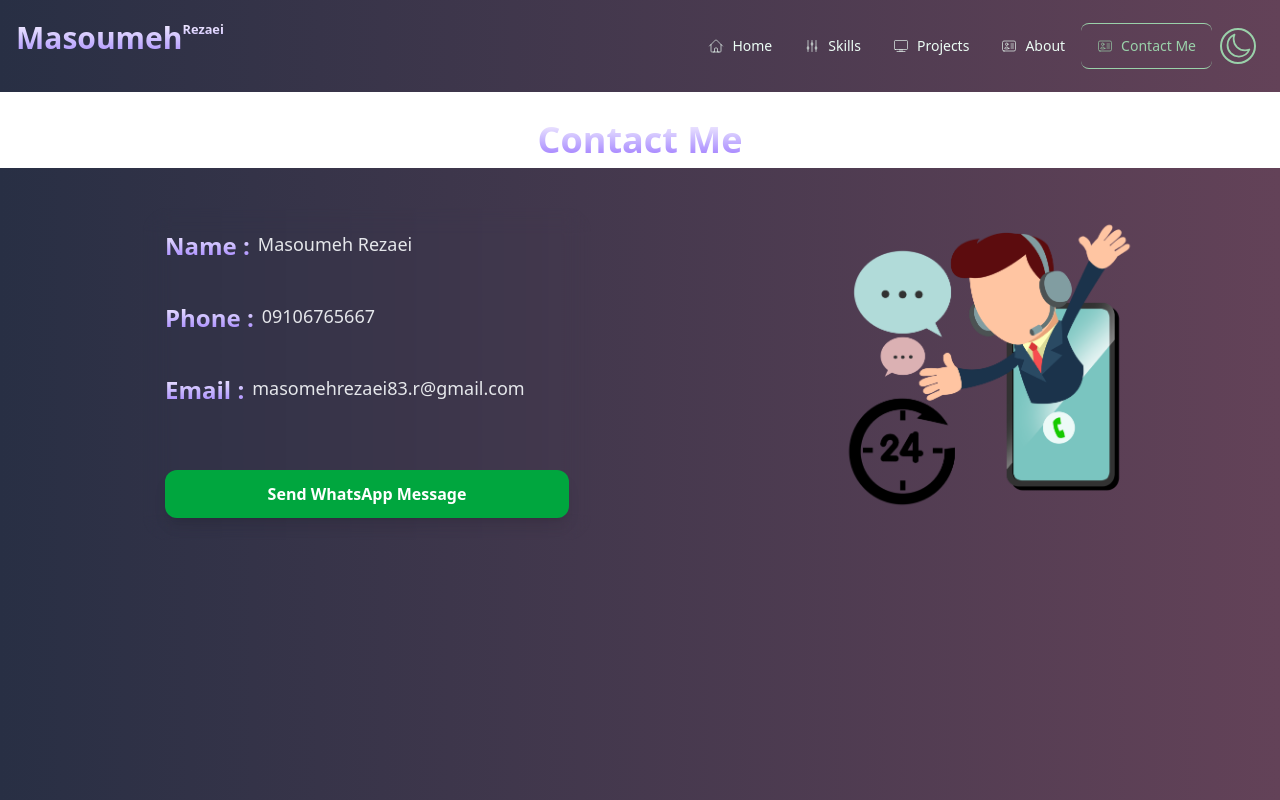
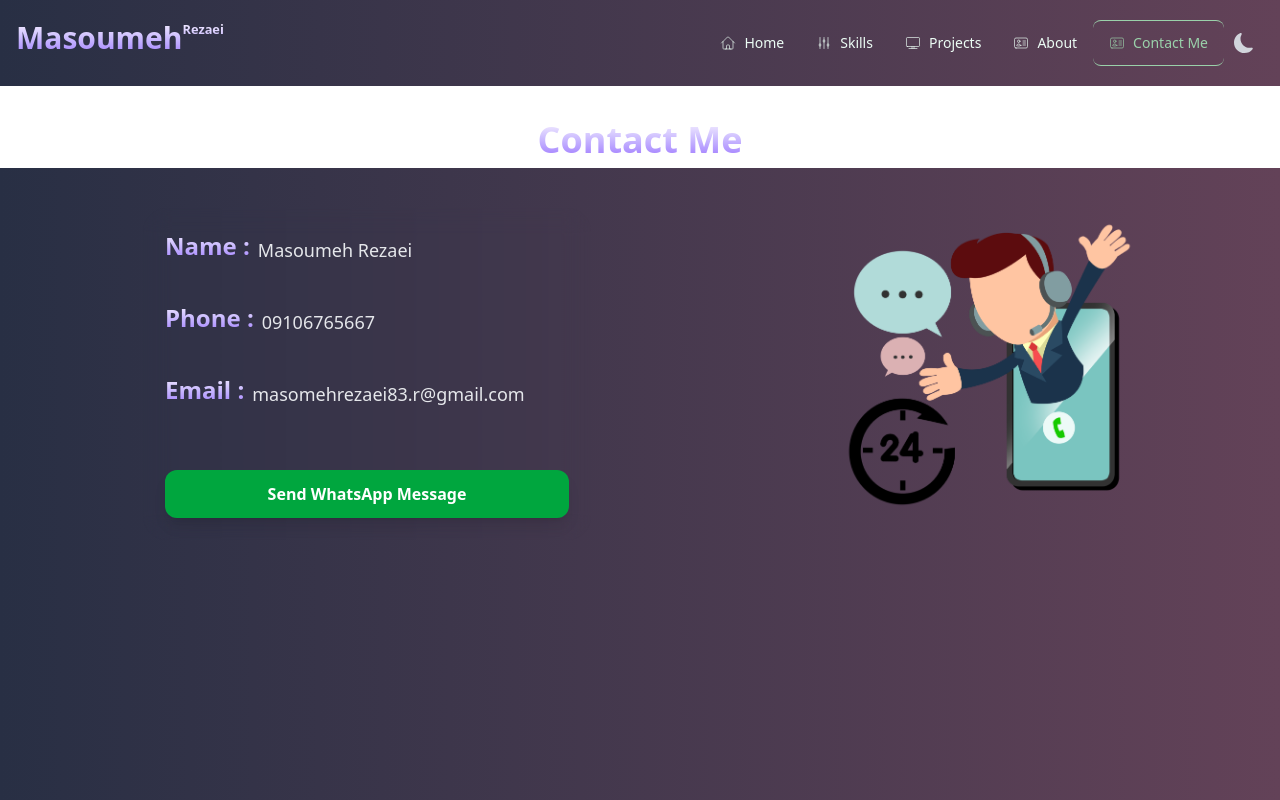
Before and after one commit to masoumeh-rezaei/my-cv, a Next.js app: page /contact in a window 1280 px wide. Shown: the top 800 px of the page. Built offline with nearby package versions, Linux system fonts and the light colour scheme.

Commit message:
update darkmode version 2.52

```diff
--- a/app/about/page.jsx
+++ b/app/about/page.jsx
@@ -7,7 +7,7 @@ const About = () => {
 
     return (
         <div>
-            <div className="min-h-screen max-h-[100%] bg-gradient-to-r from-[#282f44] to-[#634258] pt-20" id="about">
+            <div className="min-h-screen max-h-[100%] bg-gradient-to-r from-[#282f44] to-[#634258] dark:from-[#1A1A1D] dark:to-[#37353E] pt-20" id="about">
                 <div className="container mx-auto">
                     <div className="flex lg:flex-row flex-col justify-center items-center lg:justify-between lg:items-center">
                         {/* content sec */}
--- a/app/contact/page.jsx
+++ b/app/contact/page.jsx
@@ -13,23 +13,23 @@ export default function ContactPage() {
     return (
         <div className="mb-0 pb-0">
             <h1 className="text-4xl mt-30 mb-0 m-auto font-bold bg-clip-text text-transparent bg-gradient-to-b from-purple-50 to-violet-500 block pb-2  text-center">Contact Me</h1>
-            <div className="min-h-screen flex lg:flex-row flex-col  items-center justify-between p-6 md:p-5 bg-gradient-to-r from-[#282f44] to-[#634258]  mt-0 pt-0">
+            <div className="min-h-screen flex lg:flex-row flex-col  items-center justify-between p-6 md:p-5 bg-gradient-to-r from-[#282f44] to-[#634258] dark:from-[#1A1A1D] dark:to-[#37353E]  mt-0 pt-0">
 
 
 
-                <div className=" mt-5 backdrop-blur-md m-auto  rounded-3xl p-5 max-w-md w-full flex flex-col gap-8 border-2 border-transparent  transition-all duration-300" data-aos="fade-right">
+                <div className=" mt-5 backdrop-blur-md m-auto  rounded-3xl p-5 max-w-md w-full flex flex-col gap-8 border-2 border-transparent  transition-all duration-300 lg:order-1 order-2" data-aos="fade-right">
 
-                    <div className="flex flex-row gap-2">
+                    <div className="flex flex-row items-center  lg:justify-start justify-center gap-2">
                         <p className="text-2xl font-bold bg-clip-text text-transparent bg-gradient-to-b from-purple-50 to-violet-500 block pb-2">Name :</p>
                         <p className="text-gray-200 dark:text-green-200 text-md md:text-lg font-medium">Masoumeh Rezaei</p>
                     </div>
 
-                    <div className="flex flex-row gap-2">
+                    <div className="flex flex-row items-center  lg:justify-start justify-center gap-2">
                         <h3 className="text-2xl font-bold bg-clip-text text-transparent bg-gradient-to-b from-purple-50 to-violet-500 block pb-2">Phone :</h3>
                         <p className="text-gray-200 dark:text-green-200 text-md md:text-lg font-medium">09106765667</p>
                     </div>
 
-                    <div className="flex flex-row gap-2">
+                    <div className="flex flex-row items-center  lg:justify-start justify-center gap-2">
                         <h3 className="text-2xl font-bold bg-clip-text text-transparent bg-gradient-to-b from-purple-50 to-violet-500 block pb-2">Email :</h3>
                         <p className="text-gray-200 dark:text-green-200 text-md md:text-lg font-medium">masomehrezaei83.r@gmail.com</p>
                     </div>
@@ -44,8 +44,8 @@ export default function ContactPage() {
                     </a>
 
                 </div>
-                <div className={'m-auto mt-5 '} data-aos="fade-left">
-                    <Image src={contact} alt={'contact'} width={300} height={200}/>
+                <div className={'m-auto mt-5 lg:order-2 order-1 '} data-aos="fade-left">
+                    <Image src={contact} alt={'contact'} width={300} height={200} className={'w-[200px] lg:w-[300px]'}/>
                 </div>
             </div>
         </div>
--- a/app/layout.js
+++ b/app/layout.js
@@ -16,7 +16,7 @@ export default function RootLayout({ children }) {
         Aos.refresh();
     })
   return (
-    <html lang="en">
+    <html lang="en" >
       <body className="overflow-x-hidden">
         <Navbar/>
 
--- a/app/page.js
+++ b/app/page.js
@@ -12,7 +12,7 @@ export default function Home() {
 
   return (
    <>
-    <div className="bg-gradient-to-r from-[#282f44] to-[#634258]  overflow-hidden ">
+    <div className="dark:bg-gradient-to-r  from-[#282f44] to-[#634258] dark:from-[#1A1A1D] dark:to-[#37353E]  overflow-hidden ">
 
     <Hero />
     <Skills/>
--- a/app/projects/page.jsx
+++ b/app/projects/page.jsx
@@ -135,7 +135,7 @@ const projects = () => {
     ]
     return (
         <div>
-            <div className="bg-gradient-to-r from-[#282f44] to-[#634258] pt-20 pb-10 lg:pb-20 h-full mb-0" id='projects'>
+            <div className="bg-gradient-to-r from-[#282f44] to-[#634258] dark:from-[#1A1A1D] dark:to-[#37353E] pt-20 pb-10 lg:pb-20 h-full mb-0" id='projects'>
                 <div className="container mx-auto">
                     <div>
                         <h1 className=" text-center font-semibold bg-clip-text text-transparent bg-gradient-to-b from-[#9ad1aa] from-40% to-violet-500 md:text-5xl text-4xl">My Projects</h1>
@@ -145,7 +145,7 @@ const projects = () => {
                         <ul className='flex flex-col md:flex-row flex-wrap gap-5 justify-center items-center pt-5 md:pt-10'>
                             {
                                 projectData.map((data)=>(
-                                    <li key={data.id} className='bg-[#3e3245] p-3 rounded-2xl w-[90%] md:w-90  ' data-aos="zoom-in">
+                                    <li key={data.id} className='bg-[#3e3245] dark:bg-[#1A1A1D]  p-3 rounded-2xl w-[90%] md:w-90  ' data-aos="zoom-in">
 
                                         <div className='proj-imgbx overflow-hidden relative rounded-md'>
                                             <Image src={data.img} width={350} height={100} alt='image' className='  w-full md:w-[350px] h-[200px] object-cover object-top rounded-md cursor-pointer ' />
--- a/components/Hero/index.jsx
+++ b/components/Hero/index.jsx
@@ -27,7 +27,7 @@ const Hero = () => {
      }
     return (
         <>
-            <div className="pt-[100px]  bg-gradient-to-r from-[#282f44] to-[#634258] h-screen  overflow-hidden   max-w-screen ">
+            <div className="pt-[100px] bg-gradient-to-r  from-[#282f44] to-[#634258] dark:from-[#1A1A1D] dark:to-[#37353E] h-screen  overflow-hidden   max-w-screen ">
                 <div className="container mx-auto overflow-hidden">
                     <div className="flex lg:flex-row flex-col justify-center items-center lg:justify-around lg:items-center overflow-hidden ">
                         {/* content sec */}
--- a/components/Navbar/MobileNav/index.jsx
+++ b/components/Navbar/MobileNav/index.jsx
@@ -80,12 +80,13 @@ const MobileNav = ({showMenue,setShowMenue}) => {
             onClick={handleMenuClick}
             className={`${showMenue ? 'left-0' : '-left-[100%]'}
             fixed top-0 h-screen text-white sm:w-[40%] w-[75%]
-            bg-gradient-to-r from-[#282f44] to-[#634258] transition-all
+            bg-gradient-to-r from-[#282f44] to-[#634258] dark:from-[#1A1A1D] dark:to-[#37353E] transition-all
             duration-500 pt-24 pb-6 px-8 flex flex-col justify-between
             z-[9999]`}
           >
             <nav>
               <ul>
+
                 {menues.map((menu) => (
                   <li
                     key={menu.id}
--- a/components/Navbar/index.jsx
+++ b/components/Navbar/index.jsx
@@ -1,27 +1,17 @@
 'use client'
 import Link from "next/link";
-import { useTheme } from 'next-themes';
-import { useState,useEffect } from "react";
+import { useState } from "react";
 import { usePathname } from "next/navigation";
 import MobileNav from './MobileNav'
+import DarkModeToggle from "@/components/darkmod";
 const Navbar = () => {
  const pathName = usePathname()
 
-const [showMenue, setShowMenue] = useState(false)
-const toggleMenue=()=>{
-    setShowMenue(!showMenue)
-}
-const [mounted, setMounted] = useState(false);
-	const { theme, setTheme } = useTheme();
 
-	useEffect(() => {
-		setMounted(true);
-	}, []);
-
-	if (!mounted) {
-		return null;
-	}
-
+    const [showMenue, setShowMenue] = useState(false)
+    const toggleMenue=()=>{
+        setShowMenue(!showMenue)
+    }
 
 const menues = [
     {
@@ -82,10 +72,10 @@ const menues = [
 
     return (
         <>
-            <div className="  bg-gradient-to-r from-[#282f44] to-[#634258] justify-between  overflow-x-hidden min-w-screen fixed z-50">
+            <div className="  bg-gradient-to-r from-[#282f44] to-[#634258] dark:from-[#1A1A1D] dark:to-[#37353E] justify-between  overflow-x-hidden min-w-screen fixed z-50">
                <div className="mx-auto flex flex-row justify-between lg:py-5 px-4 py-3  ">
                     {/*Logo*/}
-                    <div className=" flex font-bold bg-clip-text text-transparent bg-gradient-to-b from-purple-50 to-violet-500">
+                    <div className=" flex font-bold bg-clip-text text-transparent bg-gradient-to-b from-purple-50 to-violet-500 z-999999">
                         <p className=" text-3xl">Masoumeh</p>
                         <small>Rezaei</small>
                     </div>
@@ -109,43 +99,7 @@ const menues = [
                             }
 
                            {/*Light and darkmood swecher*/}
-                         <div className="text-[#9ad1aa] border-2 rounded-full m-2 transition-all duration-300 hover:border-[#63b98a] hover:shadow-lg hover:scale-110 ">
-  {theme === "dark" ? (
-    <svg
-      xmlns="http://www.w3.org/2000/svg"
-      fill="none"
-      viewBox="0 0 24 24"
-      strokeWidth="1.5"
-      stroke="currentColor"
-      className="size-8 p-0.5 transition-all duration-300 hover:rotate-180 hover:border-[#63b98a] rounded-full
-        hover:shadow-lg hover:shadow-[#9ad1aa]"
-      onClick={() => setTheme('light')}
-    >
-      <path
-        strokeLinecap="round"
-        strokeLinejoin="round"
-        d="M12 3v2.25m6.364.386-1.591 1.591M21 12h-2.25m-.386 6.364-1.591-1.591M12 18.75V21m-4.773-4.227-1.591 1.591M5.25 12H3m4.227-4.773L5.636 5.636M15.75 12a3.75 3.75 0 1 1-7.5 0 3.75 3.75 0 0 1 7.5 0Z"
-      />
-    </svg>
-  ) : (
-    <svg
-      xmlns="http://www.w3.org/2000/svg"
-      fill="none"
-      viewBox="0 0 24 24"
-      strokeWidth="1.5"
-      stroke="currentColor"
-      className="size-8 p-0.5 transition-all duration-300 hover:rotate-180 hover:border-[#63b98a] rounded-full
-        hover:shadow-lg hover:shadow-[#9ad1aa]"
-      onClick={() => setTheme('dark')}
-    >
-      <path
-        strokeLinecap="round"
-        strokeLinejoin="round"
-        d="M21.752 15.002A9.72 9.72 0 0 1 18 15.75c-5.385 0-9.75-4.365-9.75-9.75 0-1.33.266-2.597.748-3.752A9.753 9.753 0 0 0 3 11.25C3 16.635 7.365 21 12.75 21a9.753 9.753 0 0 0 9.002-5.998Z"
-      />
-    </svg>
-  )}
-</div>
+                         <DarkModeToggle/>
 
                         </ul>
 
@@ -154,43 +108,7 @@ const menues = [
                     </div>
                     {/*mobile section */}
                         <div className="flex gap-4 lg:hidden z-50">
-                        <div className="text-[#9ad1aa] border-2 rounded-full m-2 transition-all duration-300 hover:border-[#63b98a] hover:shadow-lg hover:scale-110  ">
-  {theme === "dark" ? (
-    <svg
-      xmlns="http://www.w3.org/2000/svg"
-      fill="none"
-      viewBox="0 0 24 24"
-      strokeWidth="1.5"
-      stroke="currentColor"
-      className="size-8 p-0.5 transition-all duration-300 hover:rotate-180 hover:border-[#63b98a] rounded-full
-        hover:shadow-lg inset-shadow-current   hover:shadow-[#9ad1aa]"
-      onClick={() => setTheme("light")}
-    >
-      <path
-        strokeLinecap="round"
-        strokeLinejoin="round"
-        d="M12 3v2.25m6.364.386-1.591 1.591M21 12h-2.25m-.386 6.364-1.591-1.591M12 18.75V21m-4.773-4.227-1.591 1.591M5.25 12H3m4.227-4.773L5.636 5.636M15.75 12a3.75 3.75 0 1 1-7.5 0 3.75 3.75 0 0 1 7.5 0Z"
-      />
-    </svg>
-  ) : (
-    <svg
-      xmlns="http://www.w3.org/2000/svg"
-      fill="none"
-      viewBox="0 0 24 24"
-      strokeWidth="1.5"
-      stroke="currentColor"
-      className="size-8 p-0.5 transition-all duration-300 hover:rotate-180 hover:border-[#63b98a] rounded-full
-        hover:shadow-lg hover:shadow-[#9ad1aa]"
-      onClick={() => setTheme("dark")}
-    >
-      <path
-        strokeLinecap="round"
-        strokeLinejoin="round"
-        d="M21.752 15.002A9.72 9.72 0 0 1 18 15.75c-5.385 0-9.75-4.365-9.75-9.75 0-1.33.266-2.597.748-3.752A9.753 9.753 0 0 0 3 11.25C3 16.635 7.365 21 12.75 21a9.753 9.753 0 0 0 9.002-5.998Z"
-      />
-    </svg>
-  )}
-</div>
+                      <DarkModeToggle/>
                     <div className=" hover:rotate-6 flex items-center gap-4 lg:hidden text-[#9ad1aa] border-2 rounded-full m-2 transition-all duration-300 hover:border-[#63b98a] hover:shadow-lg hover:scale-110">
                     {
                             showMenue ? (
@@ -208,8 +126,10 @@ const menues = [
                             )
                         }
                     </div>
+
                     <MobileNav showMenue={showMenue} setShowMenue={setShowMenue}/>
                         </div>
+
 
                </div>
             </div>
--- /dev/null
+++ b/components/darkmod.jsx
@@ -0,0 +1,67 @@
+'use client';
+
+import { useEffect, useState } from 'react';
+import { BsSunFill, BsMoonFill } from 'react-icons/bs';
+import { motion, AnimatePresence } from 'framer-motion';
+
+const DarkModeToggle = () => {
+    const [isDark, setIsDark] = useState(false);
+
+    useEffect(() => {
+        const theme = localStorage.getItem('theme');
+        if (theme === 'dark') {
+            document.documentElement.classList.add('dark');
+            setIsDark(true);
+        } else {
+            document.documentElement.classList.remove('dark');
+            setIsDark(false);
+        }
+    }, []);
+
+    const toggleTheme = () => {
+        const newMode = !isDark;
+        setIsDark(newMode);
+
+        if (newMode) {
+            document.documentElement.classList.add('dark');
+            localStorage.setItem('theme', 'dark');
+        } else {
+            document.documentElement.classList.remove('dark');
+            localStorage.setItem('theme', 'light');
+        }
+    };
+
+    return (
+        <button
+            onClick={toggleTheme}
+            className="w-10 h-10 flex items-center justify-center rounded-full   hover:scale-105 transition-transform"
+            aria-label="Toggle Theme"
+        >
+            <AnimatePresence mode="wait" initial={false}>
+                {isDark ? (
+                    <motion.div
+                        key="sun"
+                        initial={{ opacity: 0, rotate: -90, scale: 0.7 }}
+                        animate={{ opacity: 1, rotate: 0, scale: 1 }}
+                        exit={{ opacity: 0, rotate: 90, scale: 0.7 }}
+                        transition={{ duration: 0.3 }}
+                    >
+                        <BsSunFill size={20} className="text-yellow-400" />
+                    </motion.div>
+                ) : (
+                    <motion.div
+                        key="moon"
+                        initial={{ opacity: 0, rotate: 90, scale: 0.7 }}
+                        animate={{ opacity: 1, rotate: 0, scale: 1 }}
+                        exit={{ opacity: 0, rotate: -90, scale: 0.7 }}
+                        transition={{ duration: 0.3 }}
+                    >
+                        <BsMoonFill size={20} className=" text-gray-300" />
+                    </motion.div>
+                )}
+            </AnimatePresence>
+        </button>
+    );
+};
+
+export default DarkModeToggle;
```
Also changed, not shown: app/skills/page.jsx (+6 -6 lines).
